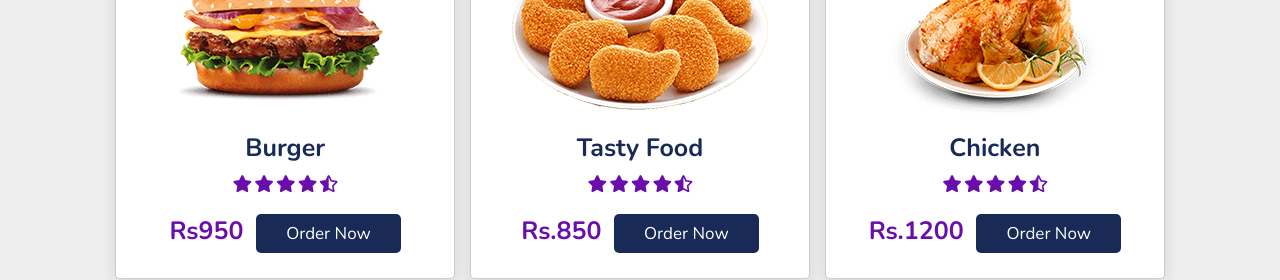
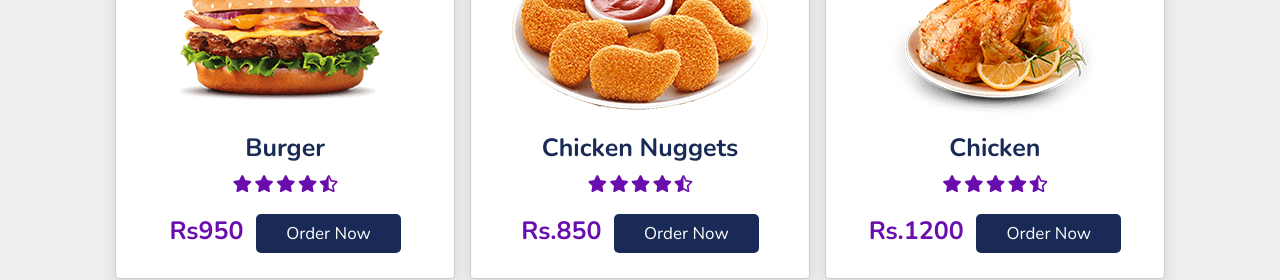
Before and after one commit to ShlokManandhar5/MeroRestro, a plain HTML site: page index.html in a window 1280 px wide. Shown: the part 860-1140 px from the top of the page. Drawn offline with nearby package versions, Linux system fonts and the light colour scheme.

Commit message:
Update index.html

```diff
--- a/index.html
+++ b/index.html
@@ -135,7 +135,7 @@
             <a href="#" class="fas fa-heart"></a>
             <a href="#" class="fas fa-eye"></a>
             <img src="images/dish-2.png" alt="">
-            <h3>tasty food</h3>
+            <h3>Chicken Nuggets</h3>
             <div class="stars">
                 <i class="fas fa-star"></i>
                 <i class="fas fa-star"></i>
```
